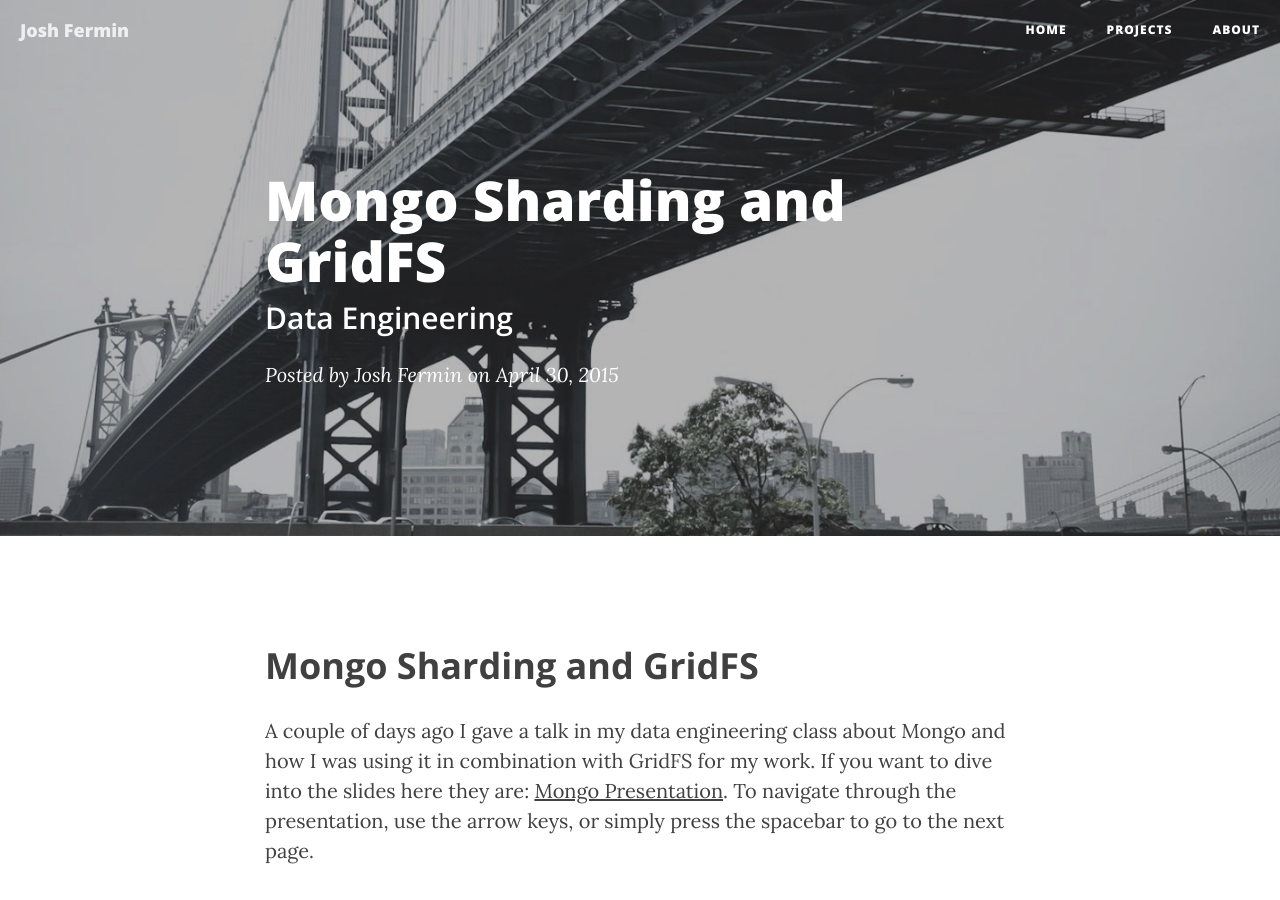
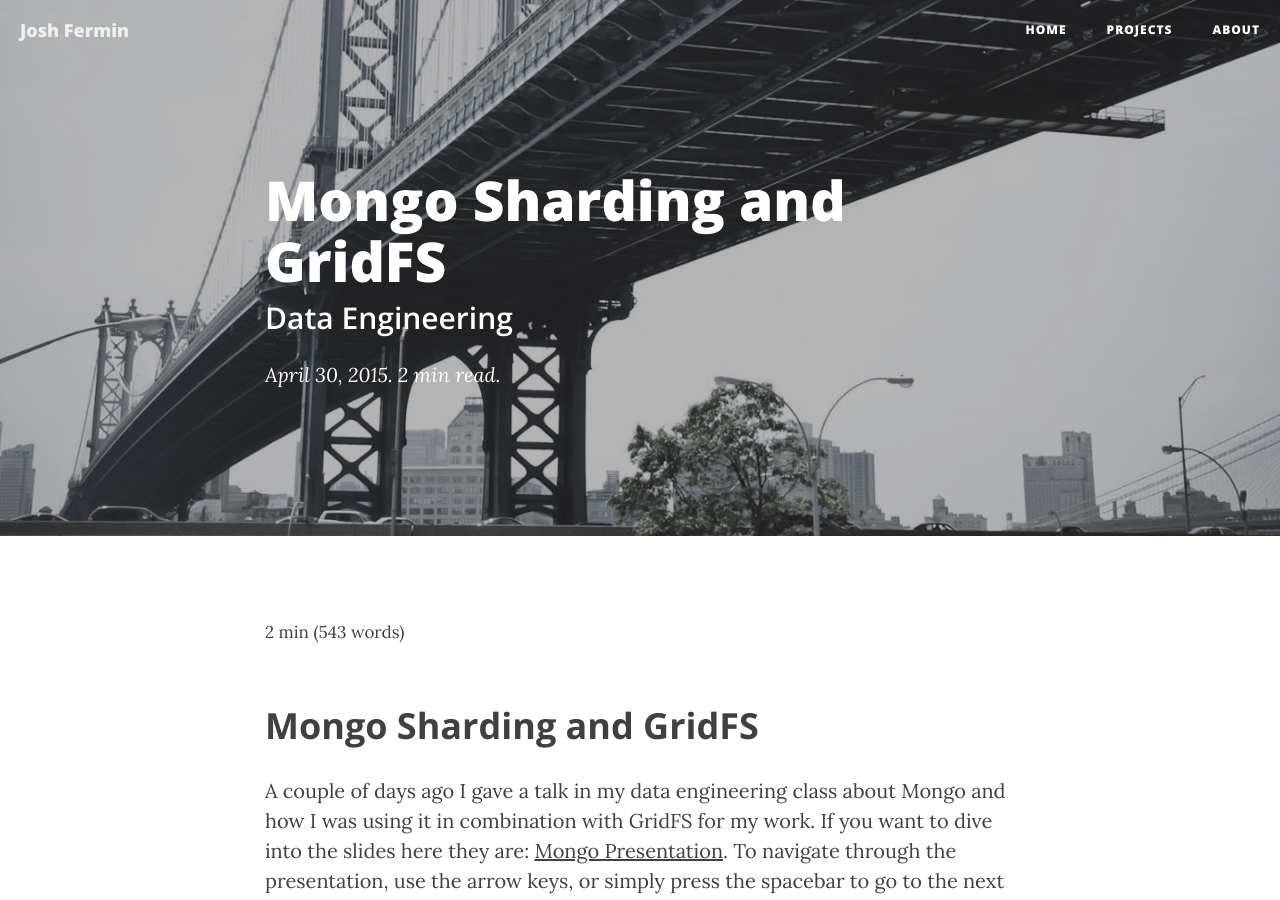
Before and after one commit to joshfermin/joshfermin.github.io, a Jekyll site: the page built from _posts/2015-04-30-mongo-and-gridfs.markdown, in a window 1280 px wide and 900 px high. Built offline with Jekyll 4.4.1, drawn with Linux system fonts in a browser that asks for light colours; nearby versions of some CDN libraries; comment, search, counter and statistics services are not loaded; some of the changed lines change nothing that is shown.

Commit message:
adding reading time to posts

```diff
--- a/_includes/footer.html
+++ b/_includes/footer.html
@@ -5,8 +5,7 @@
     </div>
 </footer>
 
-<!-- jQuery -->
-<script src="{{ "/js/jquery.min.js " | prepend: site.baseurl }}"></script>
+
 
 <!-- Bootstrap Core JavaScript -->
 <script src="{{ "/js/bootstrap.min.js " | prepend: site.baseurl }}"></script>
@@ -14,4 +13,7 @@
 <!-- Custom Theme JavaScript -->
 <script src="{{ "/js/clean-blog.min.js " | prepend: site.baseurl }}"></script>
 
+
+
+<!-- Google Analytics -->
 {% include google_analytics.html %}
--- a/_includes/head.html
+++ b/_includes/head.html
@@ -23,6 +23,12 @@
     <link href='http://fonts.googleapis.com/css?family=Lora:400,700,400italic,700italic' rel='stylesheet' type='text/css'>
     <link href='http://fonts.googleapis.com/css?family=Open+Sans:300italic,400italic,600italic,700italic,800italic,400,300,600,700,800' rel='stylesheet' type='text/css'>
 
+    <!-- jQuery -->
+    <script src="{{ "/js/jquery.min.js " | prepend: site.baseurl }}"></script>
+
+    <!-- Estimated Word Counter -->
+    <script src="{{" /js/readingTime.js " | prepend: site.baseurl }}"></script>
+
     <!-- HTML5 Shim and Respond.js IE8 support of HTML5 elements and media queries -->
     <!-- WARNING: Respond.js doesn't work if you view the page via file:// -->
     <!--[if lt IE 9]>
--- a/_layouts/post.html
+++ b/_layouts/post.html
@@ -12,7 +12,7 @@ layout: default
                     {% if page.subtitle %}
                     <h2 class="subheading">{{ page.subtitle }}</h2>
                     {% endif %}
-                    <span class="meta">Posted by {{ page.author }} on {{ page.date | date: "%B %-d, %Y" }}</span>
+                    <span class="meta">{{ page.date | date: "%B %-d, %Y. " }}<span class="eta"></span> read.</span>
                 </div>
             </div>
         </div>
@@ -25,7 +25,11 @@ layout: default
         <div class="row">
             <div class="col-lg-8 col-lg-offset-2 col-md-10 col-md-offset-1">
 
+                <article>
+                <p><small><span class="eta"></span> (<span class="words"></span> words)</small></p>
 				{{ content }}
+                </article>
+
 
                 <hr>
 
@@ -66,3 +70,20 @@ layout: default
 </article>
 
 <hr>
+
+<script type="text/javascript">
+$(function() {
+    $('article').readingTime({
+        readingTimeTarget: $(this).find('.eta'),
+        wordCountTarget: $(this).find('.words'),
+        success: function() {
+            console.log('It worked!');
+        },
+        error: function(message) {
+            console.log(message);
+            $(this).find('.eta').remove();
+        }
+    });
+
+});
+</script>
--- /dev/null
+++ b/js/readingTime.js
@@ -0,0 +1,213 @@
+/*!
+
+Name: Reading Time
+Dependencies: jQuery
+Author: Michael Lynch
+Author URL: http://michaelynch.com
+Date Created: August 14, 2013
+Date Updated: June 19, 2015
+Licensed under the MIT license
+
+*/
+
+;(function($) {
+
+    $.fn.readingTime = function(options) {
+
+		//define default parameters
+        var defaults = {
+	        readingTimeTarget: '.eta',
+	        wordCountTarget: null,
+	        wordsPerMinute: 270,
+	        round: true,
+	        lang: 'en',
+			lessThanAMinuteString: '',
+			prependTimeString: '',
+			prependWordString: '',
+	        remotePath: null,
+	        remoteTarget: null,
+	        success: function() {},
+	        error: function() {}
+        },
+        plugin = this,
+        el = $(this);
+
+        //merge defaults and options
+        plugin.settings = $.extend({}, defaults, options);
+
+        //define vars
+        var s = plugin.settings;
+
+        //if no element was bound
+		if(!this.length) {
+
+			//run error callback
+			s.error.call(this);
+
+			//return so chained events can continue
+			return this;
+		}
+
+        //if s.lang is set to italian
+        if(s.lang == 'it') {
+
+        	var lessThanAMinute = s.lessThanAMinuteString || "Meno di un minuto";
+
+        	var minShortForm = 'min';
+
+        //if s.lang is set to french
+        } else if(s.lang == 'fr') {
+
+        	var lessThanAMinute = s.lessThanAMinuteString || "Moins d'une minute";
+
+        	var minShortForm = 'min';
+
+	    //if s.lang is set to german
+        } else if(s.lang == 'de') {
+
+	        var lessThanAMinute = s.lessThanAMinuteString || "Weniger als eine Minute";
+
+	        var minShortForm = 'min';
+
+        //if s.lang is set to spanish
+        } else if(s.lang == 'es') {
+
+	        var lessThanAMinute = s.lessThanAMinuteString || "Menos de un minuto";
+
+	        var minShortForm = 'min';
+
+        //if s.lang is set to dutch
+        } else if(s.lang == 'nl') {
+
+	        var lessThanAMinute = s.lessThanAMinuteString || "Minder dan een minuut";
+
+	        var minShortForm = 'min';
+
+		//if s.lang is set to slovak
+        } else if(s.lang == 'sk') {
+
+	        var lessThanAMinute = s.lessThanAMinuteString || "Menej než minútu";
+
+	        var minShortForm = 'min';
+
+		//if s.lang is set to czech
+        } else if(s.lang == 'cz') {
+
+	        var lessThanAMinute = s.lessThanAMinuteString || "Méně než minutu";
+
+	        var minShortForm = 'min';
+
+		//if s.lang is set to Hungarian
+        } else if(s.lang == 'hu') {
+
+	        var lessThanAMinute = s.lessThanAMinuteString || "Kevesebb mint egy perc";
+
+	        var minShortForm = 'perc';
+
+	    //default s.lang is english
+        } else {
+
+	        var lessThanAMinute = s.lessThanAMinuteString || 'Less than a minute';
+
+	        var minShortForm = 'min';
+
+        }
+
+        var setTime = function(text) {
+
+        	if(text !== '') {
+
+		        //split text by spaces to define total words
+				var totalWords = text.trim().split(/\s+/g).length;
+
+				//define words per second based on words per minute (s.wordsPerMinute)
+				var wordsPerSecond = s.wordsPerMinute / 60;
+
+				//define total reading time in seconds
+				var totalReadingTimeSeconds = totalWords / wordsPerSecond;
+
+				//define reading time in minutes
+				//if s.round is set to true
+				if(s.round === true) {
+
+					var readingTimeMinutes = Math.round(totalReadingTimeSeconds / 60);
+
+				//if s.round is set to false
+				} else {
+
+					var readingTimeMinutes = Math.floor(totalReadingTimeSeconds / 60);
+
+				}
+
+				//define remaining reading time seconds
+				var readingTimeSeconds = Math.round(totalReadingTimeSeconds - readingTimeMinutes * 60);
+
+				//if s.round is set to true
+				if(s.round === true) {
+
+					//if minutes are greater than 0
+					if(readingTimeMinutes > 0) {
+
+						//set reading time by the minute
+						$(s.readingTimeTarget).text(s.prependTimeString + readingTimeMinutes + ' ' + minShortForm);
+
+					} else {
+
+						//set reading time as less than a minute
+						$(s.readingTimeTarget).text(s.prependTimeString + lessThanAMinute);
+
+					}
+
+				//if s.round is set to false
+				} else {
+
+					//format reading time
+					var readingTime = readingTimeMinutes + ':' + readingTimeSeconds;
+
+					//set reading time in minutes and seconds
+					$(s.readingTimeTarget).text(s.prependTimeString + readingTime);
+
+				}
+
+				//if word count container isn't blank or undefined
+				if(s.wordCountTarget !== '' && s.wordCountTarget !== undefined) {
+
+					//set word count
+					$(s.wordCountTarget).text(s.prependWordString + totalWords);
+
+				}
+
+				//run success callback
+				s.success.call(this);
+
+			} else {
+
+				//run error callback
+				s.error.call(this, 'The element is empty.');
+			}
+
+		};
+
+		//for each element
+		el.each(function() {
+
+	        //if s.remotePath and s.remoteTarget aren't null
+	        if(s.remotePath != null && s.remoteTarget != null) {
+
+	        	//get contents of remote file
+	    		$.get(s.remotePath, function(data) {
+
+					//set time using the remote target found in the remote file
+					setTime($('<div>').html(data).find(s.remoteTarget).text());
+
+				});
+
+	        } else {
+
+		        //set time using the targeted element
+		        setTime(el.text());
+	        }
+        });
+    }
+
+})(jQuery);
```
